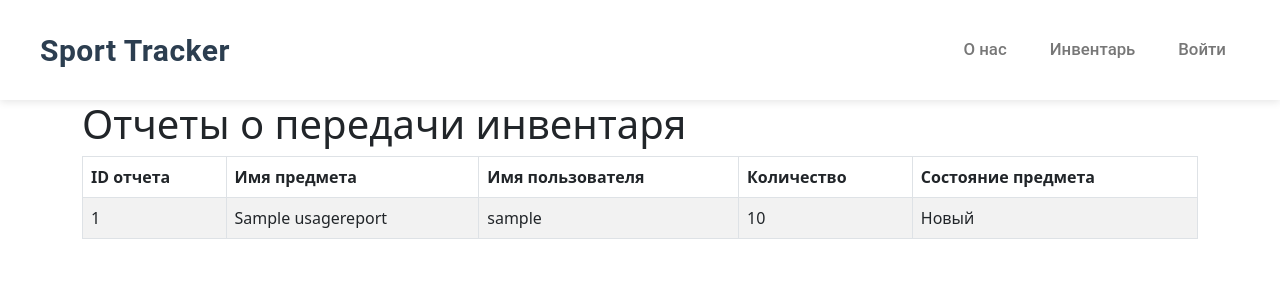
After one commit to MaximSb716/sport-tracker-v2.0, a Django app: page /view_reports/ in a window 1280 px wide. The commit adds this page. Shown: the top 300 px of the page. Run offline with Django 5.2, Linux system fonts and the light colour scheme; tables that the repository leaves empty hold one stand-in row (values such as "Sample post").

Commit message:
add full func

```diff
--- a/main/models.py
+++ b/main/models.py
@@ -101,3 +101,25 @@ class Item(models.Model):
     class Meta:
         verbose_name = "Предмет инвентаря"
         verbose_name_plural = "Предметы инвентаря"
+
+class UsageReport(models.Model):
+    """
+    Модель для отчетов об использовании предметов
+    """
+    STATUS_CHOICES = [
+        ('one', 'Новый'),
+        ('multi', 'Использованный'),
+        ('end', 'Сломанный'),
+    ]
+    item_name = models.CharField(max_length=255, verbose_name="Имя предмета")
+    user_name = models.CharField(max_length=255, verbose_name="Имя пользователя")
+    quantity = models.PositiveIntegerField(default=1, verbose_name="Количество")
+    status = models.CharField(max_length=20, choices=STATUS_CHOICES, default='new', verbose_name="Состояние")
+    created_at = models.DateTimeField(auto_now_add=True, verbose_name="Дата отчета")
+
+    def __str__(self):
+        return f"Отчет для {self.item_name} пользователя {self.user_name} ({self.get_status_display()})"
+
+    class Meta:
+        verbose_name = "Отчет об использовании"
+        verbose_name_plural = "Отчеты об использовании"
--- a/main/templates/issue_inventory.html
+++ b/main/templates/issue_inventory.html
@@ -45,7 +45,7 @@
                     <input type="hidden" name="voting_id" value="{{ voting.id }}">
                     <div>
                         <p><b>Пользователь:</b> {{user.username}}</p>
-                        <p><b>Голосование:</b> {{ voting.name }}</p>
+                        <p><b>Инвентарь:</b> {{ voting.name }}</p>
                     </div>
                      <div>
                         <label for="quantity"><b>Выбери количество инвентаря:</b></label><br>
--- /dev/null
+++ b/main/templates/view_reports.html
@@ -0,0 +1,44 @@
+{% load static %}
+<!DOCTYPE html>
+<html lang="ru">
+<head>
+    <meta charset="UTF-8">
+    <meta name="viewport" content="width=device-width, initial-scale=1.0">
+    <title>Отчеты об использовании</title>
+    <link rel="stylesheet" href="{% static 'header.css' %}">
+    <link href="https://cdn.jsdelivr.net/npm/bootstrap@5.3.0/dist/css/bootstrap.min.css" rel="stylesheet">
+</head>
+{% include 'header.html' %}
+<body>
+    <div class="container">
+        <h1>Отчеты о передачи инвентаря</h1>
+        {% if reports.count > 0 %}
+            <table class="table table-striped table-bordered">
+                <thead>
+                    <tr>
+                         <th>ID отчета</th>
+                        <th>Имя предмета</th>
+                        <th>Имя пользователя</th>
+                        <th>Количество</th>
+                        <th>Состояние предмета</th>
+                    </tr>
+                </thead>
+                <tbody>
+                    {% for report in reports %}
+                        <tr>
+                             <td>{{ report.id }}</td>
+                            <td>{{ report.item_name }}</td>
+                            <td>{{ report.user_name }}</td>
+                            <td>{{ report.quantity }}</td>
+                            <td>{{ report.get_status_display }}</td>
+                        </tr>
+                    {% endfor %}
+                </tbody>
+            </table>
+        {% else %}
+            <p>Нет отчетов для отображения.</p>
+        {% endif %}
+    </div>
+    <script src="https://cdn.jsdelivr.net/npm/bootstrap@5.3.0/dist/js/bootstrap.bundle.min.js"></script>
+</body>
+</html>
--- a/main/views.py
+++ b/main/views.py
@@ -567,24 +567,45 @@ def approve_item(request):
     if item_id:
         item = get_object_or_404(OrderItem, id=item_id)
         try:
-            if item.voting:
-                if item.voting.questions_number >= item.quantity:
+            with transaction.atomic():
+                user_name = "Unknown"
+                if item.orders.first():
+                    user_name = item.orders.first().user.username
+
+                status = 'used'  # Статус по умолчанию
+                if item.voting and item.voting.type_of_voting:  # Если есть голосование и тип голосования
+                    status = item.voting.type_of_voting
+
+                if item.voting:
+                    if item.voting.questions_number >= item.quantity:
+                        item.status = 'approved'
+                        item.voting.questions_number -= item.quantity
+                        item.voting.save()
+                        item.save()
+
+                        UsageReport.objects.create(
+                            item_name=item.name,
+                            user_name=user_name,
+                            quantity=item.quantity,
+                            status=status
+                        )
+                        messages.success(request,
+                                         f"Статус '{item.name}' успешно изменен на 'Одобрено'. Количество инвентаря уменьшено.")
+                    else:
+                        messages.error(request, f"Недостаточно инвентаря для выполнения действия.")
+                else:
                     item.status = 'approved'
-                    item.voting.questions_number -= item.quantity
-                    item.voting.save()
                     item.save()
 
-                    messages.success(request, f"Статус '{item.name}' успешно изменен на 'Одобрено'. Количество инвентаря уменьшено.")
-                else:
-                    messages.error(request, f"Недостаточно инвентаря для выполнения действия.")
-            else:
-                item.status = 'approved'
-                item.save()
+                    UsageReport.objects.create(
+                        item_name=item.name,
+                        user_name=user_name,
+                        quantity=item.quantity,
+                        status=status
+                    )
 
         except Exception as e:
-            pass
-    else:
-        pass
+            messages.error(request, f"Ошибка при изменении статуса элемента. Обратитесь к администратору")
     return redirect('/applications')
 
 
@@ -660,24 +681,22 @@ def issue_inventory(request, user_id, voting_id, item_name):
     if request.method == 'POST':
         quantity_str = request.POST.get('quantity')
         if not quantity_str:
-            messages.error(request, "Необходимо указать количество.")
-            return render(request, 'issue_inventory.html',
-                          {'user': user, 'voting': voting, 'url_to_header': url_to_header})
+           messages.error(request, "Необходимо указать количество.")
+           return render(request, 'issue_inventory.html', {'user': user, 'voting': voting, 'url_to_header': url_to_header})
         try:
             quantity = int(quantity_str)
         except ValueError:
             messages.error(request, "Указано некорректное количество.")
-            return render(request, 'issue_inventory.html',
-                          {'user': user, 'voting': voting, 'url_to_header': url_to_header})
+            return render(request, 'issue_inventory.html', {'user': user, 'voting': voting, 'url_to_header': url_to_header})
 
         if quantity <= 0:
             messages.error(request, "Количество должно быть больше 0.")
-            return render(request, 'issue_inventory.html',
-                          {'user': user, 'voting': voting, 'url_to_header': url_to_header})
+            return render(request, 'issue_inventory.html', {'user': user, 'voting': voting, 'url_to_header': url_to_header})
 
-        with transaction.atomic():
-            try:
-                # Проверяем, есть ли у пользователя заказ для этого голосования
+
+        try:
+            with transaction.atomic():
+                 # Проверяем, есть ли у пользователя заказ для этого голосования
                 user_order = UserOrder.objects.filter(user=user, voting=voting).first()
 
                 if not user_order:
@@ -688,7 +707,7 @@ def issue_inventory(request, user_id, voting_id, item_name):
                 existing_item = OrderItem.objects.filter(
                     name=item_name,
                     voting=voting,
-                     status='get_from_admin',
+                    status='get_from_admin',
                     orders__user=user
                 ).first()
 
@@ -712,11 +731,21 @@ def issue_inventory(request, user_id, voting_id, item_name):
                 voting.questions_number -= quantity
                 voting.save()
 
+               # Добавляем запись в UsageReport
+                UsageReport.objects.create(
+                   item_name=item_name,
+                   user_name=user.username,
+                   quantity=quantity,
+                    status=voting.type_of_voting
+                  )
+
+
                 messages.success(request, f"Заказ '{item_name}' для пользователя {user.username} успешно создан.")
                 return redirect('/applications')
 
-            except Exception as e:
-                messages.error(request, f"Ошибка при создании заказа: {e}")
+        except Exception as e:
+            pass
+
 
     context = {'user': user, 'voting': voting, 'url_to_header': url_to_header}
     return render(request, 'issue_inventory.html', context)
@@ -797,3 +826,14 @@ def item_delete(request, item_id):
         item.delete()
         return redirect('item_list')
     return render(request, 'item_delete.html', {'item': item})
+
+def view_reports(request):
+    """
+    Отображает отчеты об использовании предметов
+    """
+    reports = UsageReport.objects.all()  # получение отчетов из базы данных
+
+    context = {
+        'reports': reports
+    }
+    return render(request, 'view_reports.html', context)
--- a/simple_votings/urls.py
+++ b/simple_votings/urls.py
@@ -44,6 +44,7 @@ urlpatterns = [
     path('items/create/', item_create, name='item_create'),
     path('items/update/<int:item_id>/', item_update, name='item_update'),
     path('items/delete/<int:item_id>/', item_delete, name='item_delete'),
+    path('view_reports/', view_reports, name='view_reports'),
     path("", include("main.urls"))
 ]
 
```
Also changed, not shown: main/templates/profile.html (+9 -1 lines), main/migrations/0015_usagereport.py (added), main/uploads/votings/admin/1/header.png (added).
